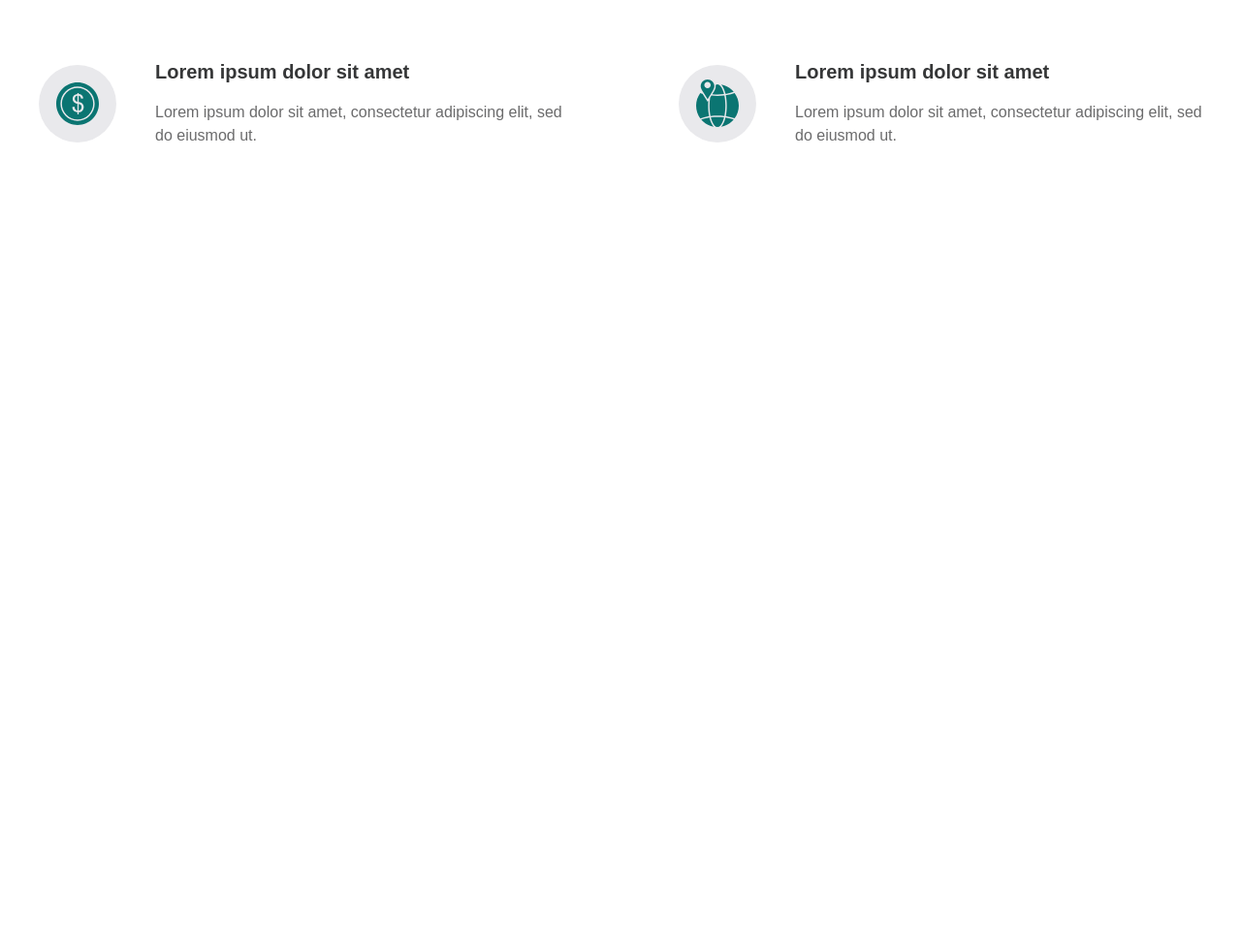
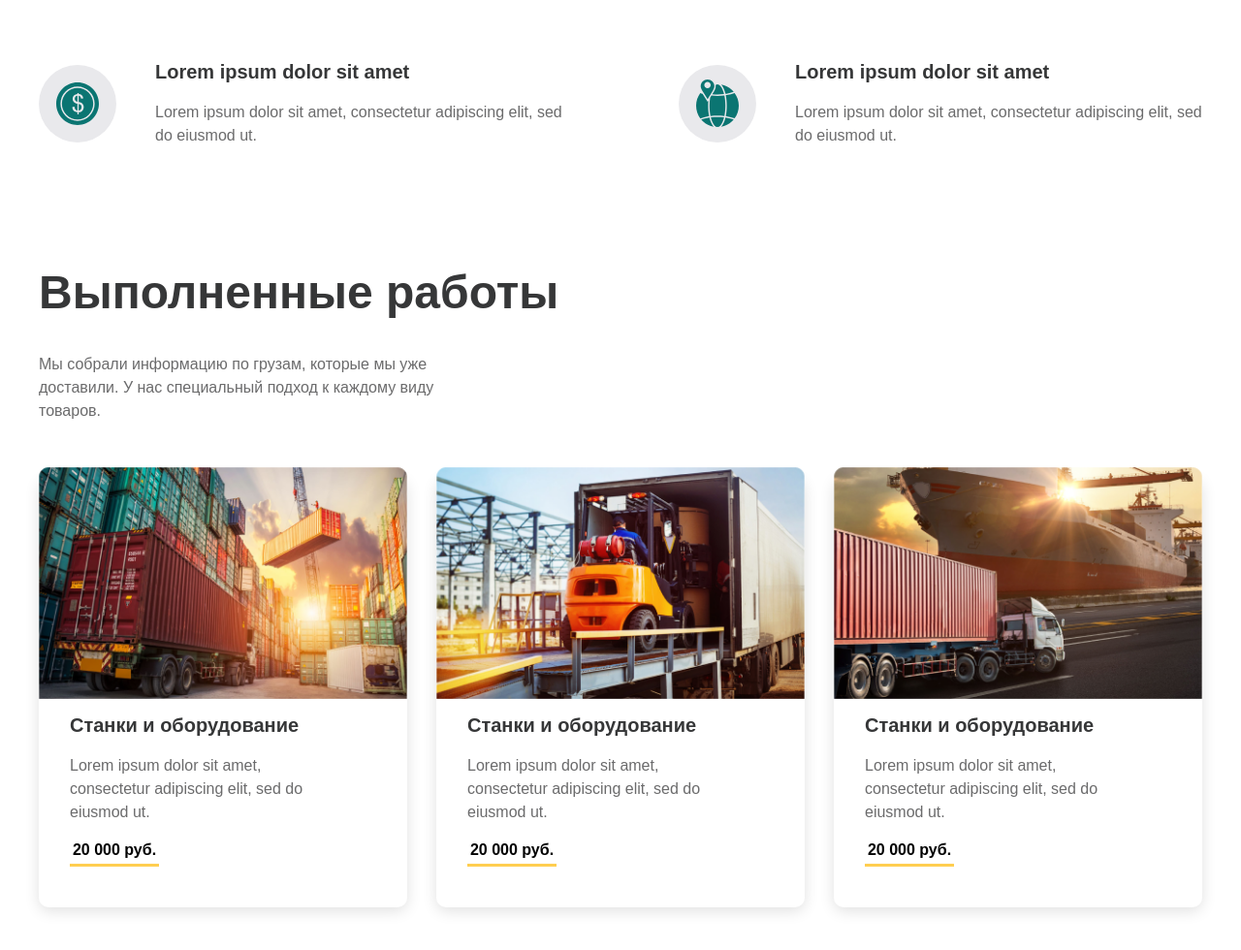
Before and after one commit to ZaylobiddinovMurodilla003/3-oy-imtihon-n69, a plain HTML site: page index.html in a window 1280 px wide. Shown: the part 1716-2696 px from the top of the page at 97% size. Before the commit the page ends 1988 px from the top, so only its background shows below. Drawn offline with Linux system fonts and the light colour scheme.

Commit message:
workDone section complated

```diff
--- a/index.html
+++ b/index.html
@@ -189,6 +189,70 @@
           </ul>
         </div>
       </section>
+
+      <section class="workDone">
+        <div class="container workDone__container">
+          <h2 class="workDone__title">Выполненные работы</h2>
+          <p class="workDone__text">
+            Мы собрали информацию по грузам, которые мы уже доставили. У нас
+            специальный подход к каждому виду товаров.
+          </p>
+
+          <ul class="workDone__list">
+            <li class="workDone__item">
+              <h3 class="workDone__item__title">Станки и оборудование</h3>
+              <p class="workDone__item__text">
+                Lorem ipsum dolor sit amet, consectetur adipiscing elit, sed do
+                eiusmod ut.
+              </p>
+
+              <strong class="workDone__item__price">20 000 руб.</strong>
+
+              <img
+                class="workDone__item__img"
+                src="./imgs/workDone__img1.png"
+                alt="containers "
+                width="393"
+                h="247"
+              />
+            </li>
+            <li class="workDone__item">
+              <h3 class="workDone__item__title">Станки и оборудование</h3>
+              <p class="workDone__item__text">
+                Lorem ipsum dolor sit amet, consectetur adipiscing elit, sed do
+                eiusmod ut.
+              </p>
+
+              <strong class="workDone__item__price">20 000 руб.</strong>
+
+              <img
+                class="workDone__item__img"
+                src="./imgs/workDone__img2.png"
+                alt="containers "
+                width="393"
+                h="247"
+              />
+            </li>
+            <li class="workDone__item">
+              <h3 class="workDone__item__title">Станки и оборудование</h3>
+              <p class="workDone__item__text">
+                Lorem ipsum dolor sit amet, consectetur adipiscing elit, sed do
+                eiusmod ut.
+              </p>
+
+              <strong class="workDone__item__price">20 000 руб.</strong>
+
+              <img
+                class="workDone__item__img"
+                src="./imgs/workDone__img3.png"
+                alt="containers "
+                width="393"
+                h="247"
+              />
+            </li>
+          </ul>
+        </div>
+      </section>
     </main>
   </body>
 </html>
--- a/scss/blocks/_all_blocks.scss
+++ b/scss/blocks/_all_blocks.scss
@@ -2,3 +2,4 @@
 @import "visually-hidden.scss";
 @import "hero.scss";
 @import "comfort.scss";
+@import "workDone.scss";
--- /dev/null
+++ b/scss/blocks/_workDone.scss
@@ -0,0 +1,141 @@
+.workDone {
+  padding-bottom: 80px;
+
+  &__container {
+    display: flex;
+    flex-flow: column;
+    gap: 32px;
+  }
+
+  &__title {
+    font-family: "Exo 2", sans-serif;
+    font-size: 48px;
+    font-weight: 600;
+    line-height: 60px;
+    max-width: 687px;
+    width: 100%;
+    color: $main-color-black;
+  }
+
+  &__text {
+    font-family: "PT Sans", sans-serif;
+    font-size: 16px;
+    font-weight: 400;
+    line-height: 24px;
+    color: $main-color-gray;
+    max-width: 465px;
+    width: 100%;
+    margin-bottom: 24px;
+  }
+
+  &__list {
+    display: flex;
+    gap: 30px;
+  }
+
+  &__item {
+    display: flex;
+    flex-flow: column;
+    box-shadow: 0px 4px 15px 0px #0000001f;
+    border-radius: 10px;
+    gap: 16px;
+    padding-bottom: 42px;
+    padding-left: 32px;
+    max-width: 393px;
+    width: 100%;
+
+    &__title {
+      font-family: "Exo 2", sans-serif;
+      font-size: 20px;
+      font-weight: 600;
+      line-height: 27px;
+      max-width: 327px;
+      width: 100%;
+      color: $main-color-black;
+    }
+
+    &__text {
+      font-family: "PT Sans", sans-serif;
+      font-size: 16px;
+      font-weight: 400;
+      line-height: 24px;
+      max-width: 281px;
+      width: 100%;
+      color: $main-color-gray;
+    }
+
+    &__price {
+      font-family: "Exo 2", sans-serif;
+      font-size: 16px;
+      font-weight: 600;
+      line-height: 21.6px;
+      max-width: 92px;
+      width: 100%;
+      border: none;
+      border-bottom: 3px solid $button-color;
+      text-align: center;
+      padding-bottom: 4px;
+    }
+
+    &__img {
+      order: -1;
+      margin-bottom: 8px;
+      margin-left: -16px;
+      transform: scale(1.09);
+    }
+  }
+}
+
+@media only screen and (max-width: 1024px) {
+  .workDone__item__text {
+    max-width: 271px;
+    width: 100%;
+  }
+}
+
+@media only screen and (max-width: 768px) {
+  .workDone__title {
+    font-size: 44px;
+  }
+
+  .workDone__list {
+    flex-flow: column;
+    gap: 32px;
+    width: 100%;
+  }
+
+  .workDone__item {
+    max-width: 690px;
+    width: 100%;
+
+    &__img {
+      max-width: 690px;
+      width: 100%;
+      transform: scale(1.05);
+    }
+  }
+
+  .workDone__item:nth-child(3) {
+    display: none;
+  }
+}
+
+@media only screen and (max-width: 532px) {
+  .workDone__title {
+    font-size: 36px;
+  }
+}
+
+@media only screen and (max-width: 442px) {
+  .workDone__title {
+    font-size: 28px;
+  }
+
+  .workDone__text {
+    font-size: 15px;
+  }
+
+  .workDone__item:nth-child(2) {
+    display: none;
+  }
+}
```
Also changed, not shown: css/styles.min.css, imgs/workDone__img1.png (added), imgs/workDone__img2.png (added), imgs/workDone__img3.png (added), 1 other file.
